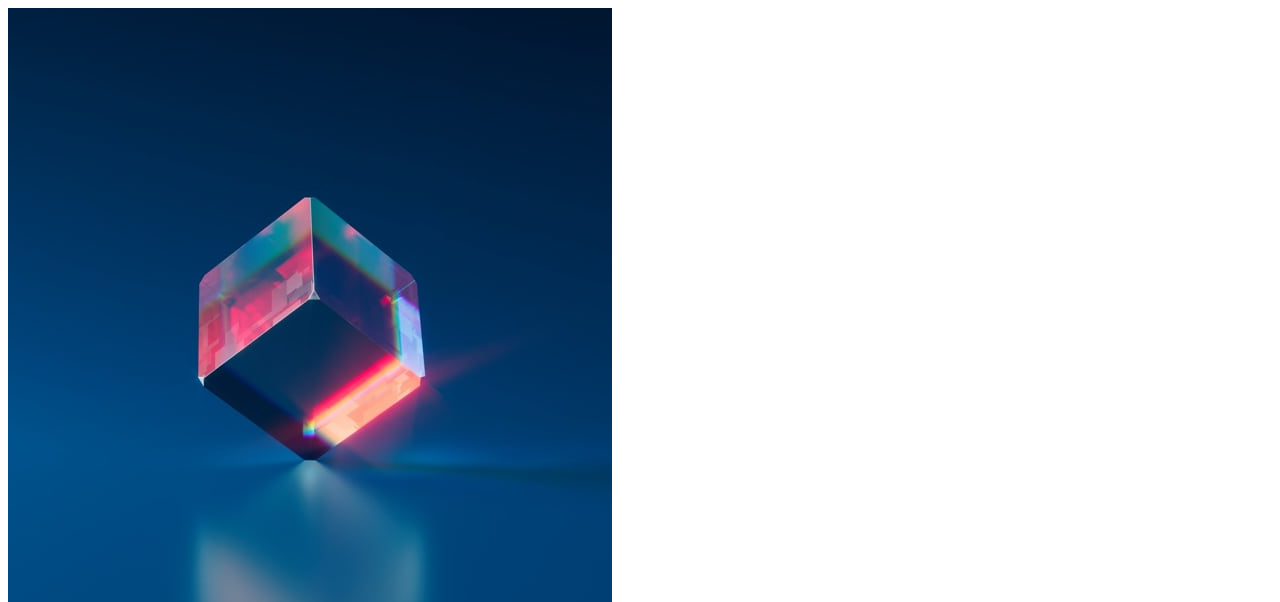
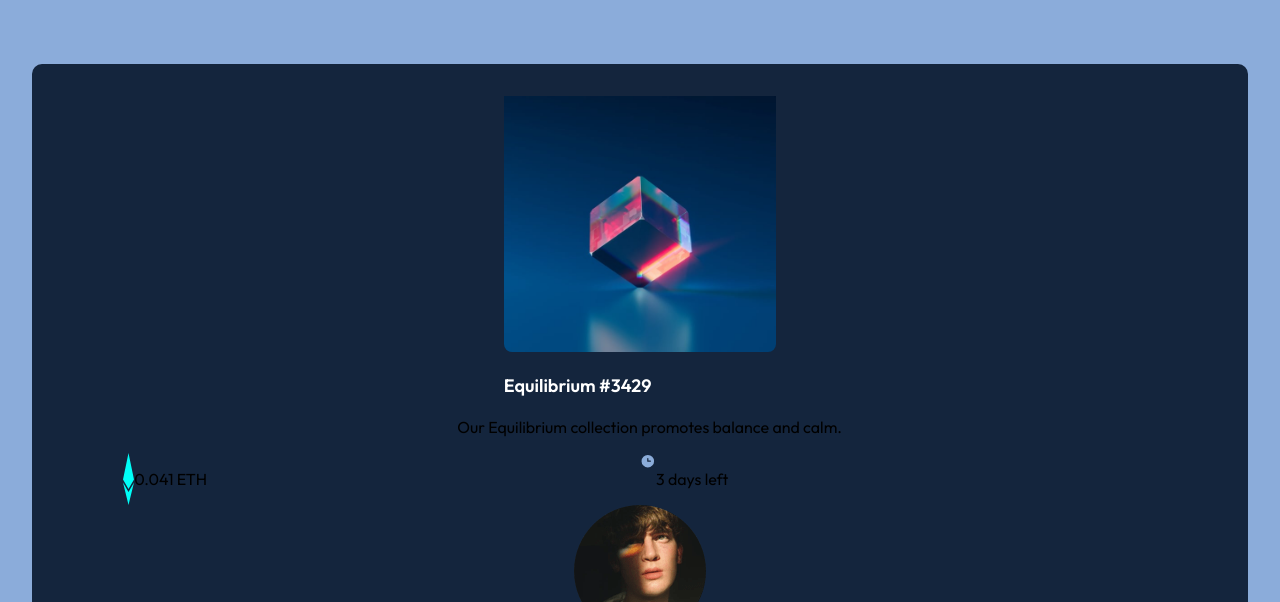
Before and after one commit to paulooliveirv/nft_preview_front_end_mentor, a plain HTML site: page nft-preview-card-component-main/index.html in a window 1280 px wide. Shown: the top 602 px of the page. Drawn offline with Linux system fonts and the light colour scheme.

Commit message:
reposicionando  elementos

```diff
--- a/nft-preview-card-component-main/index.html
+++ b/nft-preview-card-component-main/index.html
@@ -1,31 +1,35 @@
 <!DOCTYPE html>
-<html lang="en">
+<html lang="pt-br">
 <head>
   <meta charset="UTF-8">
   <meta name="viewport" content="width=device-width, initial-scale=1.0"> <!-- displays site properly based on user's device -->
 
+  <link rel="stylesheet" href="style.css">
   <link rel="icon" type="image/png" sizes="32x32" href="./images/favicon-32x32.png">
 
+
   <title>Frontend Mentor | NFT preview card component</title>
-
-  <!-- Feel free to remove these styles or customise in your own stylesheet 👍 -->
-  <style>
-    .attribution { font-size: 11px; text-align: center; }
-    .attribution a { color: hsl(228, 45%, 44%); }
-  </style>
 </head>
 <body>
   <main>
-    <img src="images/image-equilibrium.jpg" alt="" srcset="">
+    <img class="img-equilibrium" src="images/image-equilibrium.jpg" alt="" srcset="">
     <h1>Equilibrium #3429</h1>
-    <p>Our Equilibrium collection promotes balance and calm.</p>
-    <p>0.041 ETH</p>
-    <p>3 days left</p>
-
-    Creation of Jules Wyvern
+    <p class= "first-p">Our Equilibrium collection promotes balance and calm.</p>
+    <span>
+      <div class="moeda">
+        <img src="images/icon-ethereum.svg" alt="" srcset="">
+        <p>0.041 ETH</p>
+      </div>
+      <div class="time">
+        <img src="images/icon-clock.svg" alt="" srcset="">
+        <p>3 days left</p>
+      </div>
+    </span>
+    <img src="images/image-avatar.png" alt="">
+    <p>Creation of Jules Wyvern</p>
   <div class="attribution">
-    Challenge by <a href="https://www.frontendmentor.io?ref=challenge" target="_blank">Frontend Mentor</a>.
-    Coded by <a href="#">Your Name Here</a>.
+    <p>Challenge by <a href="https://www.frontendmentor.io?ref=challenge" target="_blank">Frontend Mentor</a>. </p>
+    <p>Coded by <a href="https://www.linkedin.com/in/paulo-reis-b424a1217/">Paulo Reis</a>.</p>
   </div>
   </main>
 </body>
--- /dev/null
+++ b/nft-preview-card-component-main/style.css
@@ -0,0 +1,62 @@
+@import url('https://fonts.googleapis.com/css2?family=Outfit:wght@300;400;600&display=swap');
+
+
+
+body{
+    margin: 0px;
+    padding: 0px;
+    display: flex;
+    flex-direction: column;
+    background-color: hsl(215, 51%, 70%);
+}
+
+h1, p{
+    font-family: 'Outfit', sans-serif;
+}
+
+main{
+    margin: 4rem 2rem 2rem;
+    border-radius: 10px;
+    background-color:hsl(216, 50%, 16%);
+    display: flex;
+    flex-direction: column;
+    justify-content: center;
+    align-items: center;
+}
+.img-equilibrium{
+    width: 17rem;
+    height: 16em;
+    padding-top: 2rem;
+    border-radius: 8px;
+}
+h1{
+    color: hsl(0, 0%, 100%);
+    font-size: 18px;
+    padding-right: 7.8rem ;
+    padding-top: 0.6rem;
+    font-weight: 600;
+}
+.first-p{
+    margin-top: 0.5rem;
+    padding-left: 1.2rem;
+}
+span{
+    display: flex;
+    width: 85%;
+}
+.moeda{
+    display: flex;
+    width:  50%;
+    font-size: 1rem;
+}
+.time{
+    width: 50%;
+    display: flex;
+    font-size: 1rem;
+    height: 1rem;
+}
+
+
+
+.attribution { font-size: 11px; text-align: center; }
+.attribution a { color: hsl(228, 45%, 44%); }
```
Also changed, not shown: mobile.css (deleted).
